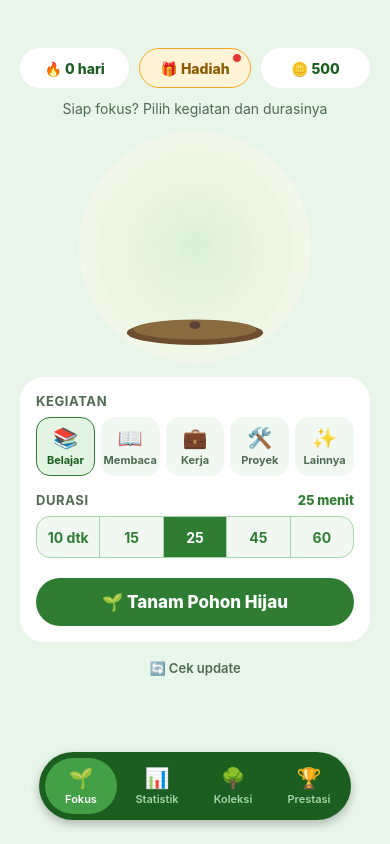
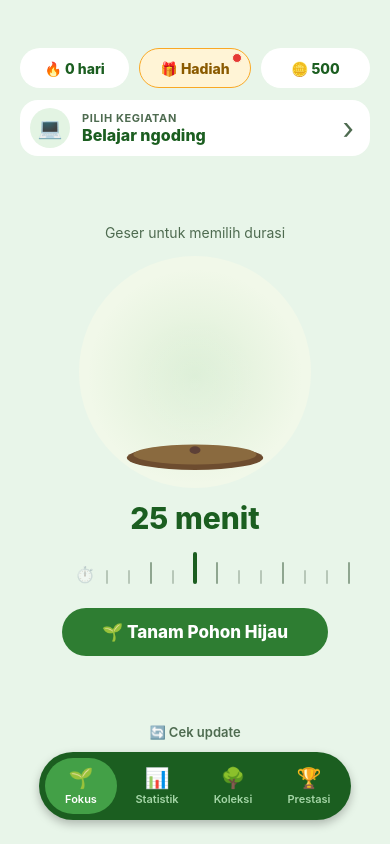
Before and after one commit to roziannn/grove-app, a React Native app: screen / in a window 390 px wide. Built offline with nearby package versions, Linux system fonts and the light colour scheme.

Commit message:
Focus: activity picker sheet, ruler-style duration picker, vertically centered tree/timer/start
Co-Authored-By: Claude Sonnet 5.5 <noreply@anthropic.com>
Claude-Session: https://claude.ai/code/session_01Ax3UZdhVFQGgk2Dj1eGWRY

```diff
--- /dev/null
+++ b/src/ActivityPicker.tsx
@@ -0,0 +1,66 @@
+import React from 'react';
+import { Modal, Pressable, StyleSheet, Text, View } from 'react-native';
+import { TAGS, TAG_ICONS, tagColor, tagLabel } from './species';
+import { GREEN, GREEN_DARK } from './theme';
+
+type Props = {
+  visible: boolean;
+  selected: string;
+  onSelect: (tag: string) => void;
+  onClose: () => void;
+};
+
+// Lembar pilihan kegiatan yang muncul dari bawah.
+export default function ActivityPicker({ visible, selected, onSelect, onClose }: Props) {
+  return (
+    <Modal visible={visible} transparent animationType="slide" onRequestClose={onClose} statusBarTranslucent>
+      <Pressable style={styles.backdrop} onPress={onClose}>
+        <Pressable style={styles.sheet} onPress={() => {}}>
+          <View style={styles.handle} />
+          <Text style={styles.title}>Pilih kegiatan</Text>
+          {TAGS.map((t) => {
+            const on = t === selected;
+            const color = tagColor(t);
+            return (
+              <Pressable
+                key={t}
+                style={[styles.row, on && { backgroundColor: `${color}1F`, borderColor: color }]}
+                onPress={() => {
+                  onSelect(t);
+                  onClose();
+                }}
+              >
+                <View style={[styles.icon, { backgroundColor: `${color}2E` }]}>
+                  <Text style={styles.iconText}>{TAG_ICONS[t]}</Text>
+                </View>
+                <Text style={styles.name}>{tagLabel(t)}</Text>
+                {on && <Text style={styles.check}>✓</Text>}
+              </Pressable>
+            );
+          })}
+        </Pressable>
+      </Pressable>
+    </Modal>
+  );
+}
+
+const styles = StyleSheet.create({
+  backdrop: { flex: 1, backgroundColor: 'rgba(10, 40, 20, 0.55)', justifyContent: 'flex-end' },
+  sheet: { backgroundColor: '#fff', borderTopLeftRadius: 28, borderTopRightRadius: 28, padding: 18, paddingBottom: 30 },
+  handle: { alignSelf: 'center', width: 44, height: 5, borderRadius: 3, backgroundColor: '#d5ddd5', marginBottom: 12 },
+  title: { fontSize: 20, fontWeight: '800', color: GREEN_DARK, marginBottom: 12 },
+  row: {
+    flexDirection: 'row',
+    alignItems: 'center',
+    gap: 14,
+    padding: 10,
+    borderRadius: 16,
+    borderWidth: 1.5,
+    borderColor: 'transparent',
+    marginBottom: 4,
+  },
+  icon: { width: 44, height: 44, borderRadius: 22, alignItems: 'center', justifyContent: 'center' },
+  iconText: { fontSize: 22 },
+  name: { flex: 1, fontSize: 17, fontWeight: '700', color: GREEN_DARK },
+  check: { fontSize: 20, fontWeight: '800', color: GREEN },
+});
--- /dev/null
+++ b/src/DurationPicker.tsx
@@ -0,0 +1,91 @@
+import React, { useEffect, useRef, useState } from 'react';
+import {
+  NativeScrollEvent,
+  NativeSyntheticEvent,
+  Pressable,
+  ScrollView,
+  StyleSheet,
+  Text,
+  View,
+} from 'react-native';
+import { GREEN_DARK, TEXT_SOFT } from './theme';
+
+// Pilihan durasi: urutan pertama = tes 10 detik (ikon jam), lalu 5..120 menit per 5 menit.
+export const STEPS: number[] = [10 / 60, ...Array.from({ length: 24 }, (_, i) => (i + 1) * 5)];
+export const DEFAULT_MINUTES = 25;
+
+const TICK_W = 22;
+
+export const stepLabel = (m: number) => (m < 1 ? '10 detik · tes' : `${m} menit`);
+
+type Props = { value: number; onChange: (minutes: number) => void };
+
+// Penggeser durasi berbentuk penggaris: geser kiri-kanan, garis di tengah adalah pilihan.
+export default function DurationPicker({ value, onChange }: Props) {
+  const [width, setWidth] = useState(0);
+  const scroller = useRef<ScrollView>(null);
+  const placed = useRef(false);
+  const index = Math.max(0, STEPS.indexOf(value));
+
+  // Letakkan penggaris di nilai awal begitu lebarnya diketahui.
+  useEffect(() => {
+    if (width === 0 || placed.current) return;
+    placed.current = true;
+    const t = setTimeout(() => scroller.current?.scrollTo({ x: index * TICK_W, animated: false }), 0);
+    return () => clearTimeout(t);
+  }, [width, index]);
+
+  const onScroll = (e: NativeSyntheticEvent<NativeScrollEvent>) => {
+    const i = Math.min(STEPS.length - 1, Math.max(0, Math.round(e.nativeEvent.contentOffset.x / TICK_W)));
+    if (STEPS[i] !== value) onChange(STEPS[i]);
+  };
+
+  const jump = (i: number) => {
+    scroller.current?.scrollTo({ x: i * TICK_W, animated: true });
+    onChange(STEPS[i]);
+  };
+
+  return (
+    <View style={styles.wrap}>
+      <Text style={styles.big}>{stepLabel(value)}</Text>
+      <View style={styles.ruler} onLayout={(e) => setWidth(e.nativeEvent.layout.width)}>
+        <ScrollView
+          ref={scroller}
+          horizontal
+          showsHorizontalScrollIndicator={false}
+          snapToInterval={TICK_W}
+          decelerationRate="fast"
+          scrollEventThrottle={16}
+          onScroll={onScroll}
+          contentContainerStyle={{ paddingHorizontal: Math.max(0, (width - TICK_W) / 2) }}
+        >
+          {STEPS.map((v, i) => {
+            const selected = i === index;
+            const major = i > 0 && v % 15 === 0;
+            return (
+              <Pressable key={i} onPress={() => jump(i)} style={styles.box} accessibilityLabel={stepLabel(v)}>
+                {i === 0 ? (
+                  <Text style={[styles.clock, selected && styles.clockOn]}>⏱️</Text>
+                ) : (
+                  <View style={[styles.tick, major && styles.tickMajor, selected && styles.tickOn]} />
+                )}
+              </Pressable>
+            );
+          })}
+        </ScrollView>
+      </View>
+    </View>
+  );
+}
+
+const styles = StyleSheet.create({
+  wrap: { alignSelf: 'stretch', alignItems: 'center' },
+  big: { fontSize: 30, fontWeight: '800', color: GREEN_DARK },
+  ruler: { alignSelf: 'stretch', height: 46, marginTop: 8 },
+  box: { width: TICK_W, height: 46, alignItems: 'center', justifyContent: 'flex-end', paddingBottom: 6 },
+  tick: { width: 2, height: 14, borderRadius: 1, backgroundColor: '#b7c7b8' },
+  tickMajor: { height: 22, backgroundColor: '#8fa690' },
+  tickOn: { width: 4, height: 32, borderRadius: 2, backgroundColor: GREEN_DARK },
+  clock: { fontSize: 16, opacity: 0.45, color: TEXT_SOFT },
+  clockOn: { opacity: 1, fontSize: 20 },
+});
--- a/src/TagDonut.tsx
+++ b/src/TagDonut.tsx
@@ -1,7 +1,7 @@
 import React from 'react';
 import { StyleSheet, Text, View } from 'react-native';
 import Svg, { Circle } from 'react-native-svg';
-import { tagColor } from './species';
+import { tagColor, tagLabel } from './species';
 import { fmtDuration } from './stats';
 import { GREEN_DARK, TEXT_SOFT } from './theme';
 
@@ -57,7 +57,7 @@ export default function TagDonut({ items }: { items: Item[] }) {
           <View key={s.tag} style={styles.item}>
             <View style={[styles.dot, { backgroundColor: tagColor(s.tag) }]} />
             <Text style={styles.name} numberOfLines={1}>
-              {s.tag}
+              {tagLabel(s.tag)}
             </Text>
             <Text style={styles.pct}>{pct(s.share * 100)}</Text>
           </View>
--- a/src/achievements.ts
+++ b/src/achievements.ts
@@ -136,7 +136,7 @@ export const ACHIEVEMENTS: Achievement[] = [
 
   // Kegiatan
   { id: 'tags_3', group: 'Kegiatan', icon: '🏷️', name: 'Serba Bisa', desc: 'Pakai 3 label kegiatan berbeda', target: 3, value: (s) => s.tagsUsed },
-  { id: 'belajar_10', group: 'Kegiatan', icon: '📖', name: 'Rajin Belajar', desc: 'Tanam 10 pohon berlabel Belajar', target: 10, value: (s) => s.belajar },
+  { id: 'belajar_10', group: 'Kegiatan', icon: '📖', name: 'Rajin Belajar', desc: 'Tanam 10 pohon berlabel Belajar ngoding', target: 10, value: (s) => s.belajar },
   { id: 'tags_all', group: 'Kegiatan', icon: '🎯', name: 'Semua Kegiatan', desc: 'Pakai semua label kegiatan', target: TAGS.length, value: (s) => s.tagsUsed },
 
   // Koleksi
--- a/src/screens/FocusScreen.tsx
+++ b/src/screens/FocusScreen.tsx
@@ -4,23 +4,16 @@ import { useKeepAwake } from 'expo-keep-awake';
 import * as Updates from 'expo-updates';
 import Tree from '../Tree';
 import DailyRewardModal from '../DailyRewardModal';
+import ActivityPicker from '../ActivityPicker';
+import DurationPicker, { DEFAULT_MINUTES } from '../DurationPicker';
 import type { DailyView } from '../daily';
 import { Screen } from '../ui';
-import { BORDER, GREEN, GREEN_DARK, TEXT_SOFT } from '../theme';
-import { TAGS, TAG_ICONS, getSpecies } from '../species';
+import { GREEN, GREEN_DARK, TEXT_SOFT } from '../theme';
+import { TAGS, TAG_ICONS, getSpecies, tagLabel } from '../species';
 import { getSeason } from '../seasons';
 import type { Profile, Session } from '../storage';
 
 type Phase = 'idle' | 'running' | 'success' | 'failed';
-
-// Durasi dalam menit. 10 detik hanya untuk mencoba animasi (tidak memberi koin/prestasi).
-const DURATIONS = [
-  { short: '10 dtk', long: 'Tes 10 detik', minutes: 10 / 60 },
-  { short: '15', long: '15 menit', minutes: 15 },
-  { short: '25', long: '25 menit', minutes: 25 },
-  { short: '45', long: '45 menit', minutes: 45 },
-  { short: '60', long: '60 menit', minutes: 60 },
-];
 
 // Boleh keluar app sebentar (mis. lihat notifikasi) sebelum pohon layu.
 const GRACE_MS = 10_000;
@@ -59,7 +52,7 @@ export default function FocusScreen({
   onRunningChange,
 }: Props) {
   const [phase, setPhase] = useState<Phase>('idle');
-  const [minutes, setMinutes] = useState(25);
+  const [minutes, setMinutes] = useState(DEFAULT_MINUTES);
   const [tag, setTag] = useState(TAGS[0]);
   const [now, setNow] = useState(() => Date.now());
   const [startedAt, setStartedAt] = useState(0);
@@ -67,6 +60,7 @@ export default function FocusScreen({
   const [updateMsg, setUpdateMsg] = useState('');
   const [checking, setChecking] = useState(false);
   const [showDaily, setShowDaily] = useState(false);
+  const [showActivity, setShowActivity] = useState(false);
   const leftAt = useRef<number | null>(null);
   const finished = useRef(false);
   const [pop] = useState(() => new Animated.Value(1));
@@ -165,9 +159,10 @@ export default function FocusScreen({
   const progress = phase === 'success' ? 1 : phase === 'running' ? Math.min(1, elapsed / durationMs) : 0;
 
   return (
-    <Screen active={active}>
+    <Screen active={active} grow>
       {phase === 'running' && <RunningKeepAwake />}
 
+      <View style={styles.top}>
         <View style={styles.topRow}>
           <View style={styles.badge}>
             <Text style={styles.badgeText}>🔥 {streak} hari</Text>
@@ -186,14 +181,30 @@ export default function FocusScreen({
           </View>
         </View>
 
+        {phase === 'idle' && (
+          <Pressable style={styles.activity} onPress={() => setShowActivity(true)} accessibilityLabel="Pilih kegiatan">
+            <View style={styles.activityIcon}>
+              <Text style={styles.activityIconText}>{TAG_ICONS[tag]}</Text>
+            </View>
+            <View style={styles.activityText}>
+              <Text style={styles.activityCaption}>Pilih kegiatan</Text>
+              <Text style={styles.activityName}>{tagLabel(tag)}</Text>
+            </View>
+            <Text style={styles.chevron}>›</Text>
+          </Pressable>
+        )}
+      </View>
+
+      {/* Pohon, timer, dan tombol tanam dipusatkan di ruang antara bagian atas dan menu bawah. */}
+      <View style={styles.center}>
         <Text style={styles.subtitle}>
           {phase === 'running'
-          ? `${TAG_ICONS[tag] ?? ''} ${tag} · tetap di app ini, pohonmu sedang tumbuh`
+            ? `${TAG_ICONS[tag] ?? ''} ${tagLabel(tag)} · tetap di app ini, pohonmu sedang tumbuh`
             : phase === 'success'
               ? `Hebat! Pohonmu tumbuh 🎉${earned > 0 ? `  +${earned} koin` : ''}`
               : phase === 'failed'
                 ? 'Yah, pohonmu layu 🥀'
-              : 'Siap fokus? Pilih kegiatan dan durasinya'}
+                : 'Geser untuk memilih durasi'}
         </Text>
 
         <Animated.View style={[styles.stage, { backgroundColor: season.stageBg, transform: [{ scale: pop }] }]}>
@@ -210,49 +221,20 @@ export default function FocusScreen({
         )}
 
         {phase === 'idle' && (
-        <View style={styles.card}>
-          <Text style={styles.label}>Kegiatan</Text>
-          <View style={styles.tagRow}>
-            {TAGS.map((t) => (
-              <Pressable key={t} onPress={() => setTag(t)} style={[styles.tag, tag === t && styles.tagOn]}>
-                <Text style={styles.tagIcon}>{TAG_ICONS[t]}</Text>
-                <Text style={[styles.tagText, tag === t && styles.tagTextOn]} numberOfLines={1}>
-                  {t}
-                </Text>
-              </Pressable>
-            ))}
-          </View>
-
-          <View style={styles.labelRow}>
-            <Text style={styles.label}>Durasi</Text>
-            <Text style={styles.labelValue}>{DURATIONS.find((d) => d.minutes === minutes)?.long}</Text>
-          </View>
-          <View style={styles.segment}>
-            {DURATIONS.map((d, i) => {
-              const on = minutes === d.minutes;
-              return (
-                <Pressable
-                  key={d.short}
-                  onPress={() => setMinutes(d.minutes)}
-                  style={[styles.seg, i > 0 && styles.segDivider, on && styles.segOn]}
-                >
-                  <Text style={[styles.segText, on && styles.segTextOn]}>{d.short}</Text>
-                </Pressable>
-              );
-            })}
-          </View>
-
-          <Pressable style={[styles.btn, styles.btnFull]} onPress={start}>
+          <>
+            <DurationPicker value={minutes} onChange={setMinutes} />
+            <Pressable style={styles.btn} onPress={start}>
               <Text style={styles.btnText}>🌱 Tanam {species.name}</Text>
             </Pressable>
-        </View>
+          </>
         )}
 
         {(phase === 'success' || phase === 'failed') && (
-        <Pressable style={[styles.btn, styles.btnFull]} onPress={() => setPhase('idle')}>
+          <Pressable style={styles.btn} onPress={() => setPhase('idle')}>
             <Text style={styles.btnText}>Tanam lagi</Text>
           </Pressable>
         )}
+      </View>
 
       {phase !== 'running' && (
         <View style={styles.updateBox}>
@@ -262,13 +244,16 @@ export default function FocusScreen({
           {updateMsg !== '' && <Text style={styles.updateMsg}>{updateMsg}</Text>}
         </View>
       )}
+
+      <ActivityPicker visible={showActivity} selected={tag} onSelect={setTag} onClose={() => setShowActivity(false)} />
       <DailyRewardModal visible={showDaily} view={daily} onClose={() => setShowDaily(false)} onClaim={onClaimDaily} />
     </Screen>
   );
 }
 
 const styles = StyleSheet.create({
-  topRow: { flexDirection: 'row', gap: 10, alignSelf: 'stretch' },
+  top: { alignSelf: 'stretch', gap: 12 },
+  topRow: { flexDirection: 'row', gap: 10 },
   badge: {
     flex: 1,
     height: 40,
@@ -292,47 +277,31 @@ const styles = StyleSheet.create({
     borderWidth: 1.5,
     borderColor: '#fff4d6',
   },
-  subtitle: { fontSize: 14, color: TEXT_SOFT, marginTop: 12, textAlign: 'center' },
-  stage: { marginVertical: 14, backgroundColor: '#f1f8e9', borderRadius: 140, padding: 6 },
+  activity: {
+    flexDirection: 'row',
+    alignItems: 'center',
+    gap: 12,
+    backgroundColor: '#fff',
+    borderRadius: 18,
+    paddingVertical: 8,
+    paddingHorizontal: 10,
+  },
+  activityIcon: { width: 40, height: 40, borderRadius: 20, backgroundColor: '#e3f4e3', alignItems: 'center', justifyContent: 'center' },
+  activityIconText: { fontSize: 20 },
+  activityText: { flex: 1 },
+  activityCaption: { fontSize: 11, fontWeight: '700', color: TEXT_SOFT, textTransform: 'uppercase', letterSpacing: 0.6 },
+  activityName: { fontSize: 16, fontWeight: '800', color: GREEN_DARK },
+  chevron: { fontSize: 30, color: TEXT_SOFT, lineHeight: 32, paddingHorizontal: 6 },
+  center: { flex: 1, alignSelf: 'stretch', alignItems: 'center', justifyContent: 'center', paddingVertical: 8 },
+  subtitle: { fontSize: 14, color: TEXT_SOFT, textAlign: 'center', minHeight: 20 },
+  stage: { marginVertical: 12, backgroundColor: '#f1f8e9', borderRadius: 140, padding: 6 },
   timer: { fontSize: 52, fontWeight: '700', color: GREEN_DARK },
-  card: { alignSelf: 'stretch', backgroundColor: '#fff', borderRadius: 24, padding: 16 },
-  labelRow: { flexDirection: 'row', justifyContent: 'space-between', alignItems: 'baseline', marginTop: 16 },
-  label: { color: TEXT_SOFT, fontWeight: '700', fontSize: 13, marginBottom: 8, textTransform: 'uppercase', letterSpacing: 0.6 },
-  labelValue: { color: GREEN, fontWeight: '800', fontSize: 13, marginBottom: 8 },
-  tagRow: { flexDirection: 'row', gap: 6 },
-  tag: {
-    flex: 1,
-    alignItems: 'center',
-    paddingVertical: 8,
-    borderRadius: 14,
-    backgroundColor: '#f1f8f1',
-    borderWidth: 1.5,
-    borderColor: 'transparent',
-  },
-  tagOn: { backgroundColor: '#e3f4e3', borderColor: GREEN },
-  tagIcon: { fontSize: 20 },
-  tagText: { color: TEXT_SOFT, fontWeight: '700', fontSize: 11, marginTop: 3 },
-  tagTextOn: { color: GREEN_DARK },
-  segment: {
-    flexDirection: 'row',
-    height: 42,
-    borderRadius: 14,
-    backgroundColor: '#f1f8f1',
-    borderWidth: 1,
-    borderColor: BORDER,
-    overflow: 'hidden',
-  },
-  seg: { flex: 1, alignItems: 'center', justifyContent: 'center' },
-  segDivider: { borderLeftWidth: 1, borderLeftColor: BORDER },
-  segOn: { backgroundColor: GREEN },
-  segText: { color: GREEN, fontWeight: '700', fontSize: 14 },
-  segTextOn: { color: '#fff' },
-  btn: { marginTop: 18, backgroundColor: GREEN, paddingHorizontal: 36, paddingVertical: 14, borderRadius: 28 },
-  btnFull: { alignSelf: 'stretch', alignItems: 'center', marginTop: 20 },
+  btn: { marginTop: 18, backgroundColor: GREEN, paddingHorizontal: 40, paddingVertical: 14, borderRadius: 28 },
   btnText: { color: '#fff', fontSize: 17, fontWeight: '800' },
   btnGhost: { backgroundColor: 'transparent', borderWidth: 1.5, borderColor: '#c62828' },
   btnGhostText: { color: '#c62828' },
-  updateBox: { alignItems: 'center', marginTop: 18 },
+  // Di tepi bawah (di atas menu) agar tidak ikut menghitung ruang saat memusatkan pohon dan tombol.
+  updateBox: { position: 'absolute', left: 0, right: 0, bottom: 104, alignItems: 'center' },
   updateText: { color: TEXT_SOFT, fontWeight: '600', fontSize: 13 },
   updateOff: { opacity: 0.5 },
   updateMsg: { marginTop: 6, color: TEXT_SOFT, fontSize: 12.5, textAlign: 'center' },
--- a/src/screens/StatsScreen.tsx
+++ b/src/screens/StatsScreen.tsx
@@ -5,6 +5,7 @@ import TagDonut from '../TagDonut';
 import { Screen } from '../ui';
 import { BORDER, GREEN, GREEN_DARK, TEXT_SOFT } from '../theme';
 import { SEASONS, getSeason } from '../seasons';
+import { tagLabel } from '../species';
 import { Range, bucketMinutes, fmtDuration, getPeriod, inPeriod, tagTotals } from '../stats';
 import type { Session } from '../storage';
 
@@ -123,7 +124,7 @@ export default function StatsScreen({ active, sessions, season, onSeasonChange }
           {tags.map((t) => (
             <View key={t.tag} style={styles.tagRow}>
               <View style={styles.tagHead}>
-                <Text style={styles.tagName}>{t.tag}</Text>
+                <Text style={styles.tagName}>{tagLabel(t.tag)}</Text>
                 <Text style={styles.tagMin}>{fmtDuration(t.minutes)}</Text>
               </View>
               <View style={styles.tagTrack}>
--- a/src/species.ts
+++ b/src/species.ts
@@ -86,15 +86,20 @@ export const glowColor = (sp: Species): string =>
 export const getSpecies = (id?: string): Species =>
   SPECIES.find((s) => s.id === id) ?? DEFAULT_SPECIES;
 
-export const TAGS = ['Belajar', 'Membaca', 'Kerja', 'Proyek', 'Lainnya'];
+// Urutan di daftar pilihan kegiatan. Kunci "Belajar" tetap dipakai agar riwayat lama tidak rusak.
+export const TAGS = ['Belajar', 'Kerja', 'Proyek', 'Membaca', 'Lainnya'];
 
 export const TAG_ICONS: Record<string, string> = {
-  Belajar: '📚',
-  Membaca: '📖',
+  Belajar: '💻',
   Kerja: '💼',
   Proyek: '🛠️',
+  Membaca: '📖',
   Lainnya: '✨',
 };
+
+// Nama yang ditampilkan ke pengguna (bisa beda dari kunci yang disimpan).
+export const TAG_LABELS: Record<string, string> = { Belajar: 'Belajar ngoding' };
+export const tagLabel = (tag: string) => TAG_LABELS[tag] ?? tag;
 
 // Warna tetap per label supaya konsisten di semua diagram.
 export const TAG_COLORS: Record<string, string> = {
--- a/src/ui.tsx
+++ b/src/ui.tsx
@@ -3,10 +3,18 @@ import { ScrollView, StyleSheet, View } from 'react-native';
 
 // Satu layar dengan scroll. Layar yang tidak aktif disembunyikan (bukan dibongkar)
 // supaya timer dan posisi scroll tetap hidup saat pindah tab.
-export function Screen({ active, children }: { active: boolean; children: React.ReactNode }) {
+export function Screen({
+  active,
+  grow = false,
+  children,
+}: {
+  active: boolean;
+  grow?: boolean; // true: isi memenuhi tinggi layar sehingga bisa dipusatkan dengan flex
+  children: React.ReactNode;
+}) {
   return (
     <View style={[styles.fill, !active && styles.hidden]}>
-      <ScrollView contentContainerStyle={styles.content}>{children}</ScrollView>
+      <ScrollView contentContainerStyle={[styles.content, grow && styles.grow]}>{children}</ScrollView>
     </View>
   );
 }
@@ -14,5 +22,6 @@ export function Screen({ active, children }: { active: boolean; children: React.
 const styles = StyleSheet.create({
   fill: { flex: 1 },
   hidden: { display: 'none' },
+  grow: { flexGrow: 1 },
   content: { alignItems: 'center', padding: 20, paddingTop: 48, paddingBottom: 120 },
 });
```
Also changed, not shown: 1 other file (tests, documents, lock files or other folders). Lines whose indentation alone changed are shown as unchanged.
